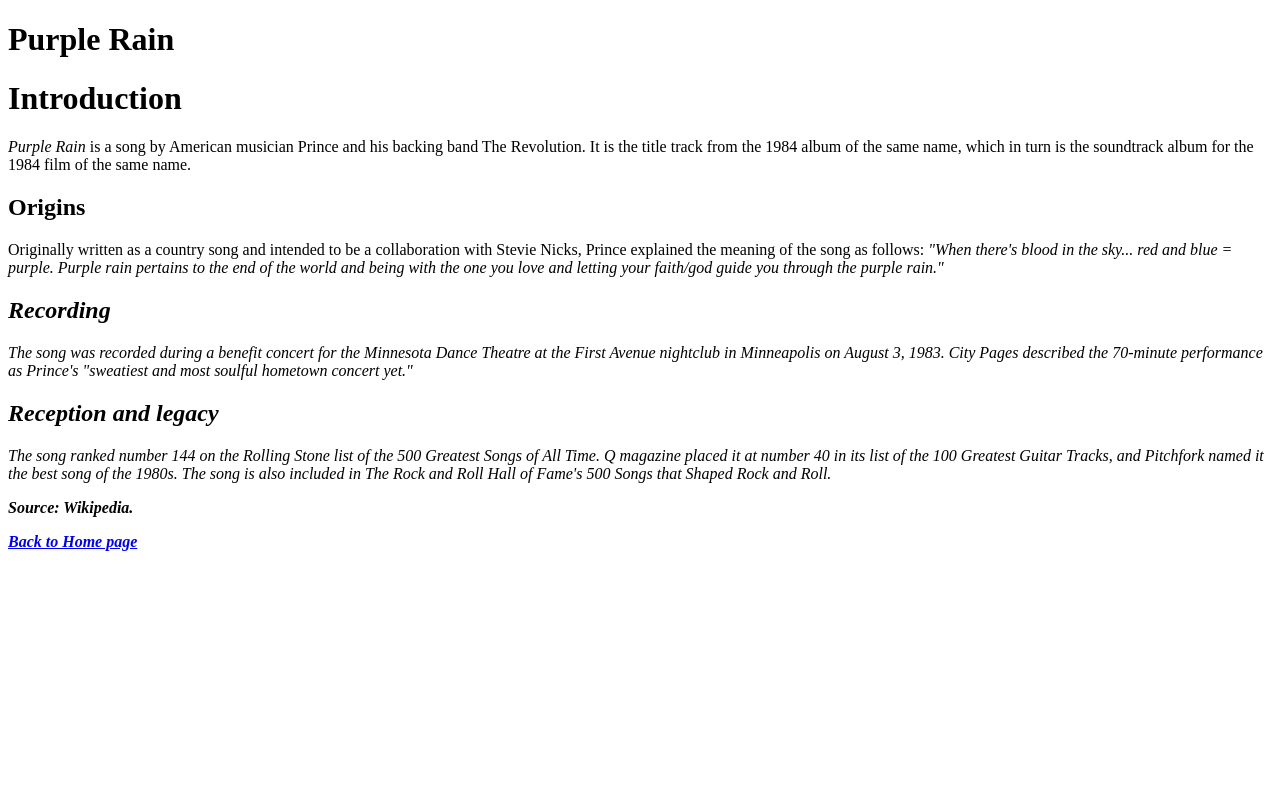
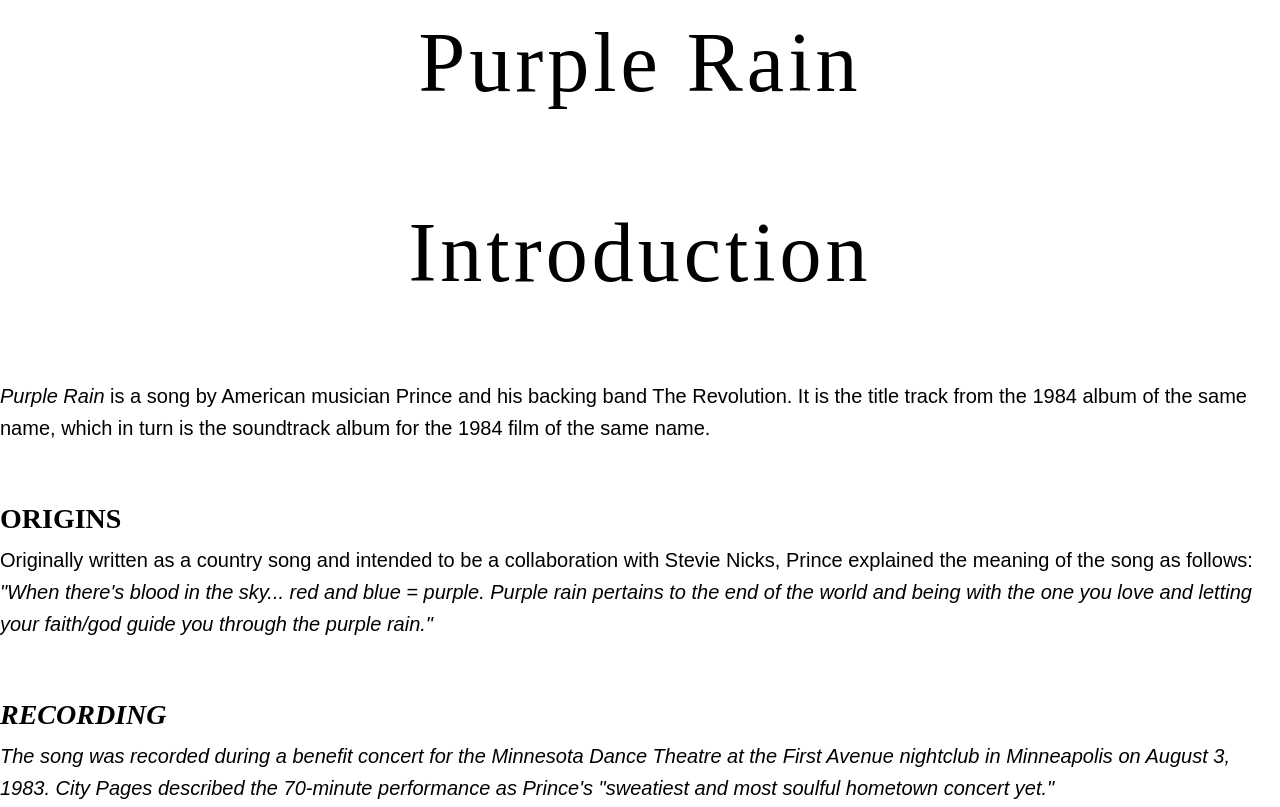
Before and after one commit to LeonardoTrein/leonardotrein.github.io, a plain HTML site: page Exercises/page-2.html in a window 1280 px wide. Shown: the top 807 px of the page. Drawn offline with Linux system fonts and the light colour scheme; files that its build step writes are made by us from their sources.

Commit message:
Add files via upload

```diff
--- /dev/null
+++ b/Assets/Css/style-1.css
@@ -0,0 +1,28 @@
+/*  ============= WEB BROWSER RESETS ============ */
+* { margin: 0; padding: 0; border: none }
+*, *::before, *::after { box-sizing: border-box }
+html { height: 100%; font-size: 100%; font: inherit; vertical-align: baseline;
+scroll-behavior: smooth; scroll-padding-top: 20px }
+body { line-height: 1.5; min-height: 100vh }
+@media (max-width: 767px ) { body { text-rendering: optimizeSpeed } }
+@media (min-width: 768px ) { body { text-rendering: optimizeLegibility } }
+img { width: 100%; height: auto; display: block }
+input, button, textarea, select { font: inherit }
+
+h1 {
+    font-size: 84px;
+}
+
+h2 {
+    font-size: 36px;
+    margin-bottom: 4px;
+}
+
+h3 {
+    font-size: 24px;
+    margin-bottom: 4px;
+}
+
+p {
+    font-size: 18px;
+}
--- /dev/null
+++ b/Assets/Css/style-2.css
@@ -0,0 +1,34 @@
+/*  ============= WEB BROWSER RESETS ============ */
+* { margin: 0; padding: 0; border: none }
+*, *::before, *::after { box-sizing: border-box }
+html { height: 100%; font-size: 100%; font: inherit; vertical-align: baseline;
+scroll-behavior: smooth; scroll-padding-top: 20px }
+body { line-height: 1.5; min-height: 100vh }
+@media (max-width: 767px ) { body { text-rendering: optimizeSpeed } }
+@media (min-width: 768px ) { body { text-rendering: optimizeLegibility } }
+img { width: 100%; height: auto; display: block }
+input, button, textarea, select { font: inherit }
+
+/* ================= ENDS ================ */
+
+h1 {
+    font-size: 84px;
+    margin-bottom: 64px;
+    text-align: center;
+    font-weight: normal;
+    letter-spacing: 4px;
+}
+
+h2 {
+    font-size: 28px;
+    margin-bottom: 4px;
+    margin-top: 54px;
+    text-transform: uppercase;
+}
+
+p {
+    font-size: 20px;
+    font-family: sans-serif;
+    line-height: 1.6;
+    margin-bottom: 20px;
+}
--- /dev/null
+++ b/Assets/Css/style-3.css
@@ -0,0 +1,26 @@
+/*  ============= WEB BROWSER RESETS ============ */
+* { margin: 0; padding: 0; border: none }
+*, *::before, *::after { box-sizing: border-box }
+html { height: 100%; font-size: 100%; font: inherit; vertical-align: baseline;
+scroll-behavior: smooth; scroll-padding-top: 20px }
+body { line-height: 1.5; min-height: 100vh }
+@media (max-width: 767px ) { body { text-rendering: optimizeSpeed } }
+@media (min-width: 768px ) { body { text-rendering: optimizeLegibility } }
+img { width: 100%; height: auto; display: block }
+input, button, textarea, select { font: inherit }
+
+
+h2 {
+    font-size: 56px;
+    margin-bottom: 4px;
+}
+
+h3 {
+    font-size: 32px;
+    margin-bottom: 4px;
+}
+
+p {
+    font-size: 20px;
+    margin-bottom: 16px
+}
--- /dev/null
+++ b/Exercises /Assets/Css/style-1.css
@@ -0,0 +1,28 @@
+/*  ============= WEB BROWSER RESETS ============ */
+* { margin: 0; padding: 0; border: none }
+*, *::before, *::after { box-sizing: border-box }
+html { height: 100%; font-size: 100%; font: inherit; vertical-align: baseline;
+scroll-behavior: smooth; scroll-padding-top: 20px }
+body { line-height: 1.5; min-height: 100vh }
+@media (max-width: 767px ) { body { text-rendering: optimizeSpeed } }
+@media (min-width: 768px ) { body { text-rendering: optimizeLegibility } }
+img { width: 100%; height: auto; display: block }
+input, button, textarea, select { font: inherit }
+
+h1 {
+    font-size: 84px;
+}
+
+h2 {
+    font-size: 36px;
+    margin-bottom: 4px;
+}
+
+h3 {
+    font-size: 24px;
+    margin-bottom: 4px;
+}
+
+p {
+    font-size: 18px;
+}
--- /dev/null
+++ b/Exercises /Assets/Css/style-2.css
@@ -0,0 +1,34 @@
+/*  ============= WEB BROWSER RESETS ============ */
+* { margin: 0; padding: 0; border: none }
+*, *::before, *::after { box-sizing: border-box }
+html { height: 100%; font-size: 100%; font: inherit; vertical-align: baseline;
+scroll-behavior: smooth; scroll-padding-top: 20px }
+body { line-height: 1.5; min-height: 100vh }
+@media (max-width: 767px ) { body { text-rendering: optimizeSpeed } }
+@media (min-width: 768px ) { body { text-rendering: optimizeLegibility } }
+img { width: 100%; height: auto; display: block }
+input, button, textarea, select { font: inherit }
+
+/* ================= ENDS ================ */
+
+h1 {
+    font-size: 84px;
+    margin-bottom: 64px;
+    text-align: center;
+    font-weight: normal;
+    letter-spacing: 4px;
+}
+
+h2 {
+    font-size: 28px;
+    margin-bottom: 4px;
+    margin-top: 54px;
+    text-transform: uppercase;
+}
+
+p {
+    font-size: 20px;
+    font-family: sans-serif;
+    line-height: 1.6;
+    margin-bottom: 20px;
+}
--- /dev/null
+++ b/Exercises /Assets/Css/style-3.css
@@ -0,0 +1,26 @@
+/*  ============= WEB BROWSER RESETS ============ */
+* { margin: 0; padding: 0; border: none }
+*, *::before, *::after { box-sizing: border-box }
+html { height: 100%; font-size: 100%; font: inherit; vertical-align: baseline;
+scroll-behavior: smooth; scroll-padding-top: 20px }
+body { line-height: 1.5; min-height: 100vh }
+@media (max-width: 767px ) { body { text-rendering: optimizeSpeed } }
+@media (min-width: 768px ) { body { text-rendering: optimizeLegibility } }
+img { width: 100%; height: auto; display: block }
+input, button, textarea, select { font: inherit }
+
+
+h2 {
+    font-size: 56px;
+    margin-bottom: 4px;
+}
+
+h3 {
+    font-size: 32px;
+    margin-bottom: 4px;
+}
+
+p {
+    font-size: 20px;
+    margin-bottom: 16px
+}
--- a/Exercises/page-2.html
+++ b/Exercises/page-2.html
@@ -7,6 +7,7 @@
     <title>Purple Rain</title>
     <title>When Doves Cry</title>
     <meta name="description" content="A basic web page containing some text from Wikipedia about the 1983-recorded song Purple Rain by Prince">
+    <link rel="stylesheet" href="Assets/Css/style-2.css">
 </head>
 
 <body>
```
Also changed, not shown: Exercises/page-3.html (+2 -0 lines).
